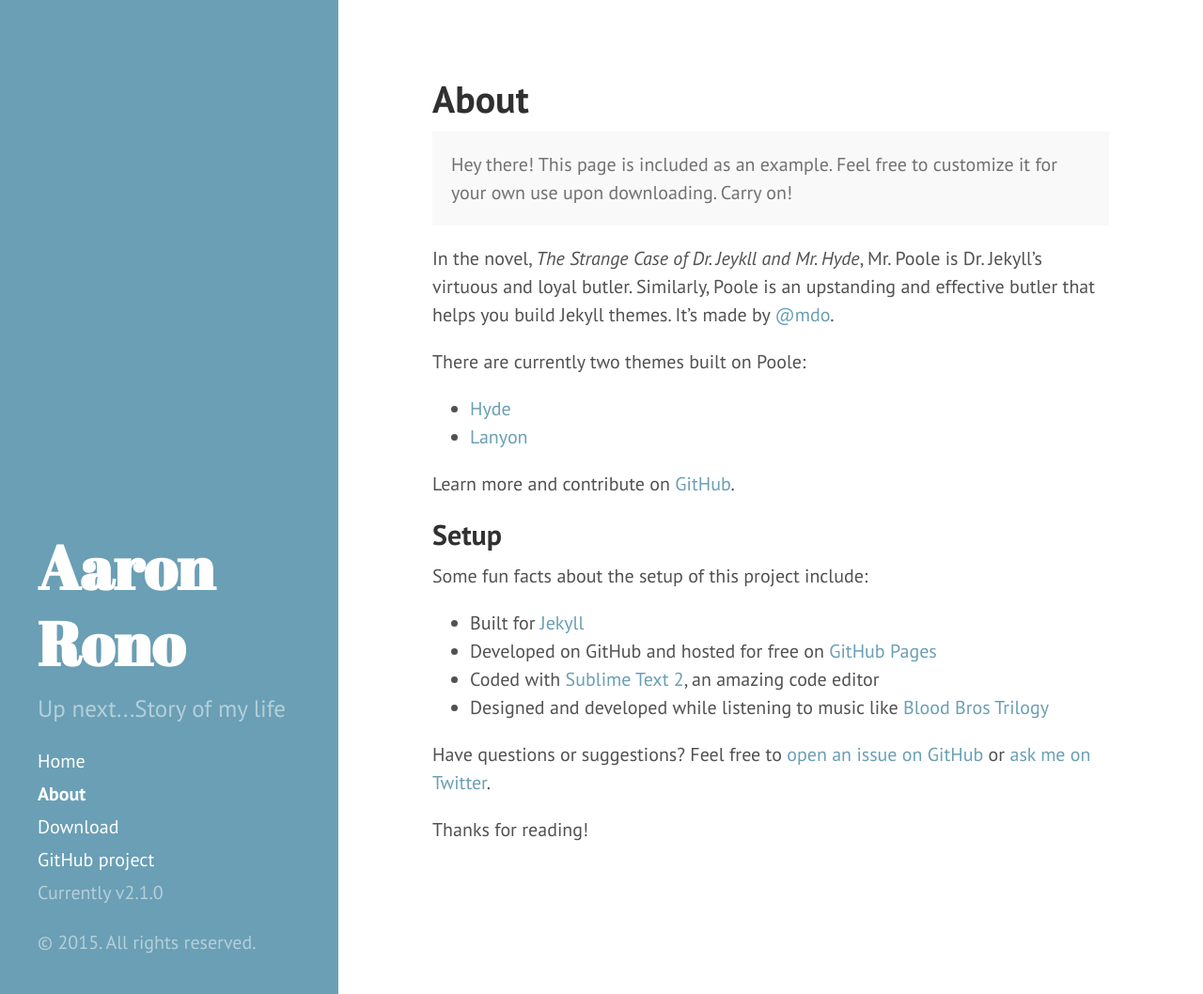
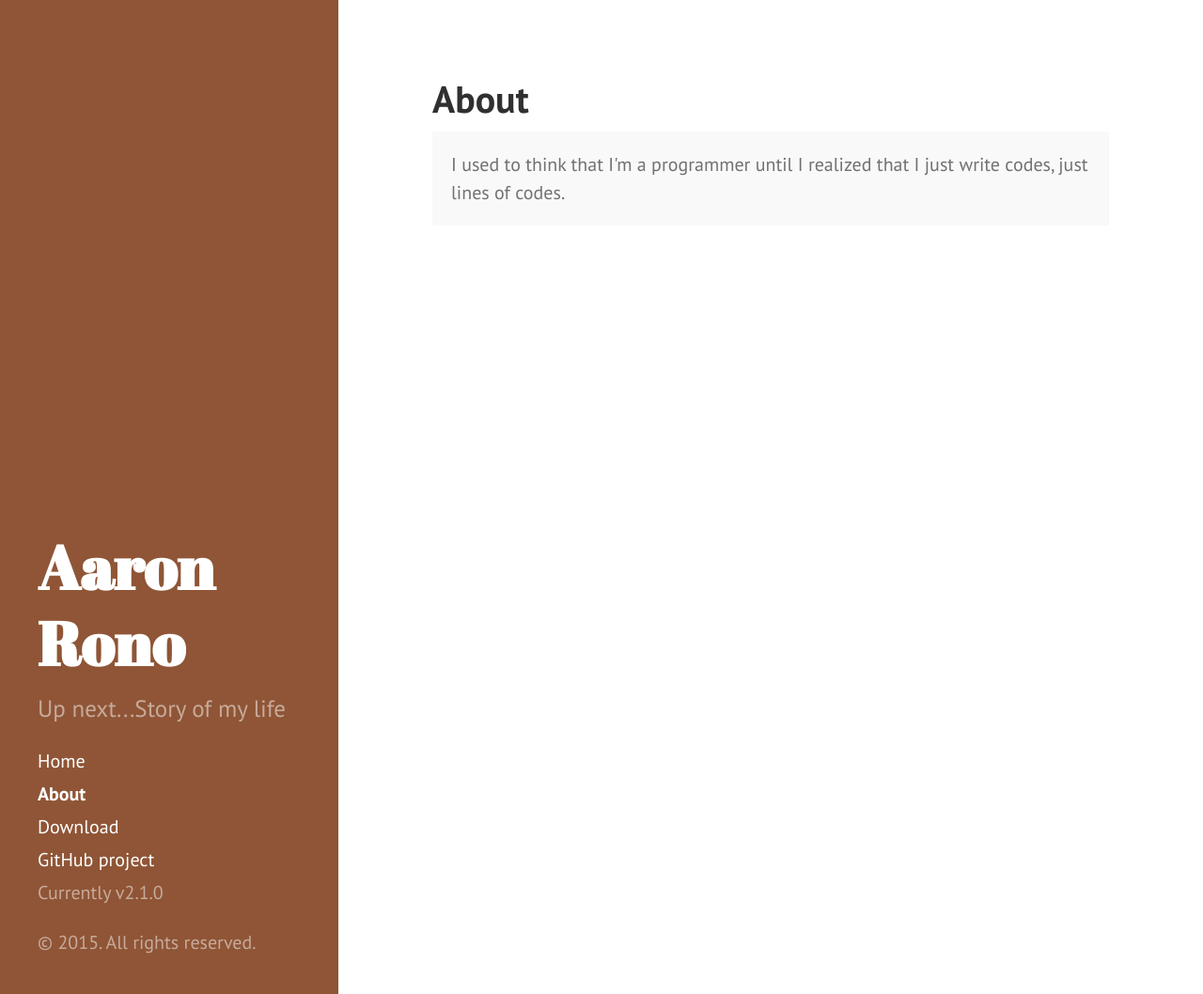
Before and after one commit to Aroniez/aroniez.github.io, a Jekyll site: the page built from about.md, in a window 1280 px wide and 1058 px high. Shown: the whole window at 94% size. Built offline with Jekyll 4.4.1, drawn with Linux system fonts in a browser that asks for light colours.

Commit message:
change about

```diff
--- a/_layouts/default.html
+++ b/_layouts/default.html
@@ -3,7 +3,7 @@
 
   {% include head.html %}
 
-  <body class="theme-base-0d">
+  <body class="theme-base-0f">
 
     {% include sidebar.html %}
 
--- a/about.md
+++ b/about.md
@@ -4,27 +4,5 @@ title: About
 ---
 
 <p class="message">
-  Hey there! This page is included as an example. Feel free to customize it for your own use upon downloading. Carry on!
+  I used to think that I'm a programmer until I realized that I just write codes, just lines of codes.
 </p>
-
-In the novel, *The Strange Case of Dr. Jeykll and Mr. Hyde*, Mr. Poole is Dr. Jekyll's virtuous and loyal butler. Similarly, Poole is an upstanding and effective butler that helps you build Jekyll themes. It's made by [@mdo](https://twitter.com/mdo).
-
-There are currently two themes built on Poole:
-
-* [Hyde](http://hyde.getpoole.com)
-* [Lanyon](http://lanyon.getpoole.com)
-
-Learn more and contribute on [GitHub](https://github.com/poole).
-
-## Setup
-
-Some fun facts about the setup of this project include:
-
-* Built for [Jekyll](http://jekyllrb.com)
-* Developed on GitHub and hosted for free on [GitHub Pages](https://pages.github.com)
-* Coded with [Sublime Text 2](http://sublimetext.com), an amazing code editor
-* Designed and developed while listening to music like [Blood Bros Trilogy](https://soundcloud.com/maddecent/sets/blood-bros-series)
-
-Have questions or suggestions? Feel free to [open an issue on GitHub](https://github.com/poole/issues/new) or [ask me on Twitter](https://twitter.com/mdo).
-
-Thanks for reading!
```
Also changed, not shown: 7 other files.
